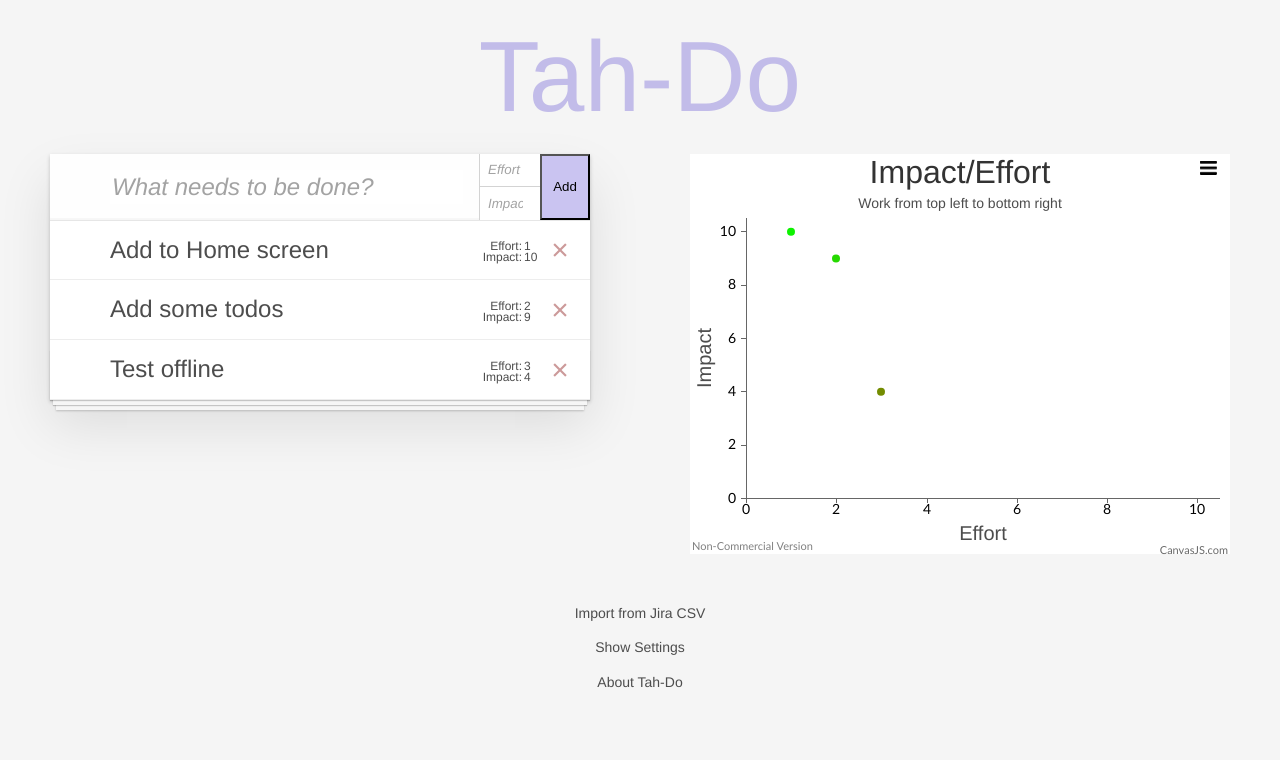
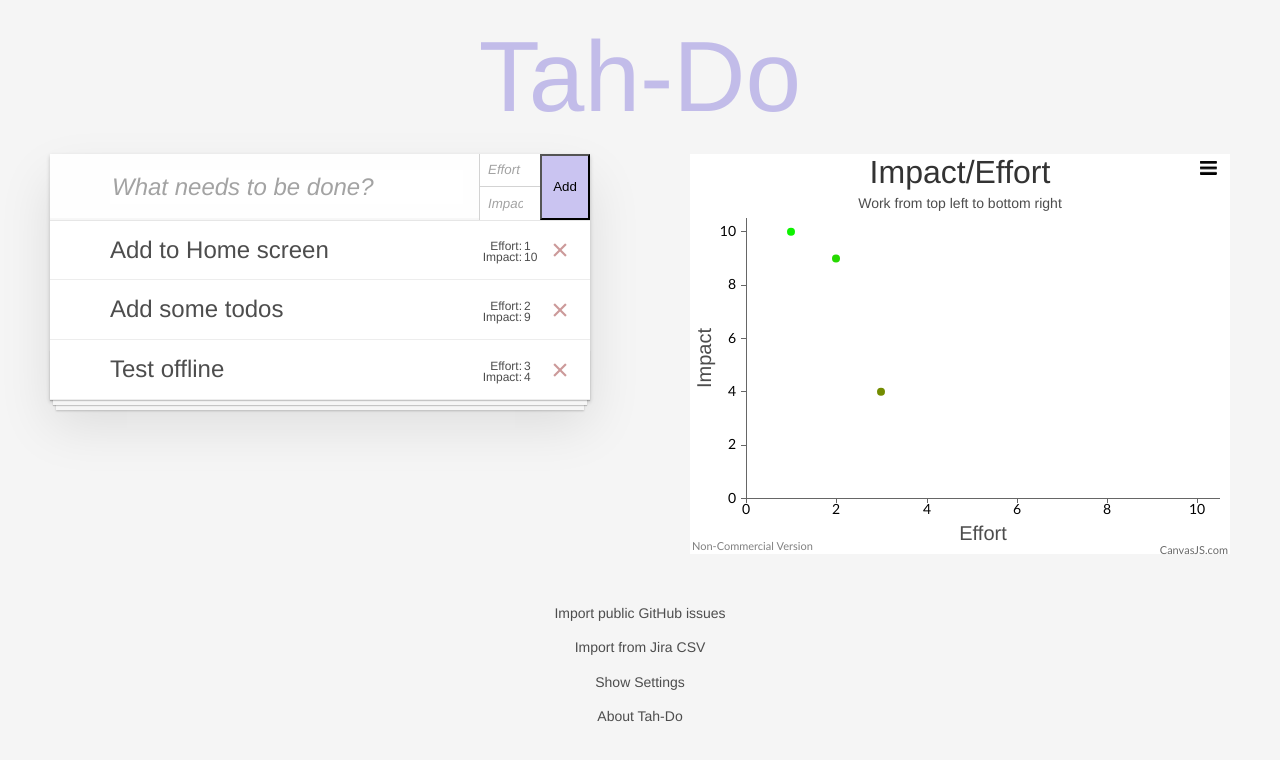
Before and after one commit to votemike/todo, a React (Create React App) app: page / in a window 1280 px wide. Shown: the top 760 px of the page. Built offline with nearby package versions, Linux system fonts and the light colour scheme.

Commit message:
Adding import for public GitHub issues

```diff
--- a/package.json
+++ b/package.json
@@ -6,6 +6,7 @@
   "dependencies": {
     "csv-parse": "^4.4.1",
     "gh-pages": "^2.0.1",
+    "github-api": "^3.2.2",
     "react": "^16.8.6",
     "react-dom": "^16.8.6",
     "react-scripts": "3.0.0"
--- a/src/App.js
+++ b/src/App.js
@@ -5,6 +5,8 @@ import TodoList from './components/TodoList';
 import AddTodo from './components/AddTodo';
 import Settings from './components/Settings';
 import JiraImport from './components/JiraImport';
+import GitHubImport from './components/GitHubImport';
+import GitHub from './utilities/GitHub';
 import Jira from './utilities/Jira';
 
 function App() {
@@ -28,17 +30,17 @@ function App() {
   );
   const effortRef = React.createRef();
   const [settings, setSettings] = useStateWithLocalStorage('settings', {impact: "Impact", effort: "Effort", showLabels: false});
-  const [jiraItems, setJiraItems] = React.useState([]);
+  const [newItems, setNewItems] = React.useState([]);
   const [newItemText, setNewItemText] = React.useState('');
   React.useEffect(() => {
-    if (jiraItems.length > 0 && newItemText === '') {
-      setNewItemText(jiraItems[0].text);
-      const newestJiraItems = [...jiraItems];
-      newestJiraItems.splice(0, 1);
-      setJiraItems(newestJiraItems);
+    if (newItems.length > 0 && newItemText === '') {
+      setNewItemText(newItems[0].text);
+      const newestItems = [...newItems];
+      newestItems.splice(0, 1);
+      setNewItems(newestItems);
       effortRef.current.focus();
     }
-  }, [jiraItems, newItemText, setJiraItems, effortRef]);
+  }, [newItems, newItemText, setNewItems, effortRef]);
 
   const addTodoHandler = event => {
     event.preventDefault();
@@ -125,7 +127,8 @@ function App() {
           {graph}
         </div>
         <footer>
-          <JiraImport handleFiles={(event) => Jira.handleCsvUpload(event, jiraItems, setJiraItems)}/>
+          <GitHubImport handleSubmit={(event) => GitHub.importIssues(event, newItems, setNewItems)}/>
+          <JiraImport handleFiles={(event) => Jira.handleCsvUpload(event, newItems, setNewItems)}/>
           <Settings settingsFormHandler={settingsFormHandler} settings={settings} />
           <a href="https://github.com/votemike/todo#Tah-Do">About Tah-Do</a>
         </footer>
--- a/src/App.scss
+++ b/src/App.scss
@@ -315,16 +315,26 @@ footer {
   }
 }
 
+.jira-import input,
+.github-import form {
+  display: block;
+  margin: 5px auto;
+  transition: height 400ms ease-in-out;
+  overflow: hidden;
+  &.hidden {
+    height: 0;
+  }
+}
+
 .jira-import {
   input {
     height: 18px;
-    display: block;
-    margin: 5px auto;
-    transition: height 400ms ease-in-out;
-    overflow: hidden;
-    &.hidden {
-      height: 0;
-    }
+  }
+}
+
+.github-import {
+  form {
+    height: 22px;
   }
 
 }
--- /dev/null
+++ b/src/components/GitHubImport.js
@@ -0,0 +1,23 @@
+import React from 'react';
+
+function GitHubImport({ handleSubmit }) {
+    const [showForm, setShowForm] = React.useState(false);
+
+    const toggleButtonHandler = event => {
+        event.preventDefault();
+
+        setShowForm(!showForm);
+    };
+
+    return (
+        <div className="github-import togglable-section">
+            <button className="show-hide-toggle" onClick={toggleButtonHandler}>Import public GitHub issues</button>
+            <form onSubmit={handleSubmit} className={showForm ? "" : "hidden"}>
+                <input type="text" id="repopath" name="github-import" placeholder="user/repo"/>
+                <button type="submit">Import</button>
+            </form>
+        </div>
+    );
+}
+
+export default GitHubImport
--- /dev/null
+++ b/src/utilities/GitHub.js
@@ -0,0 +1,30 @@
+class GitHub {
+    static importIssues(event, newItems, setNewItems) {
+        event.preventDefault();
+
+        const {repopath} = event.target.elements;
+
+        import('github-api')
+            .then(({default: GitHub}) => {
+                const gh = new GitHub();
+                const [user, repo] = repopath.value.trim().split('/');
+                gh
+                    .getIssues(user, repo)
+                    .listIssues()
+                    .then((issues) => {
+                        const newIssues = [];
+                        issues.data.forEach((issue) => {
+                            newIssues.push({text: `${repo}-${issue.number} ${issue.title}`});
+                        });
+                        setNewItems([...newItems, ...newIssues]);
+                    }).catch(err => {
+                    alert('There was an error, it may be because the repository isn\'t public.');
+                });
+            })
+            .catch(err => {
+                alert('There was an error, please refresh the page and try again');
+            });
+    }
+}
+
+export default GitHub
--- a/src/utilities/Jira.js
+++ b/src/utilities/Jira.js
@@ -1,7 +1,7 @@
 import CsvParse from 'csv-parse';
 
 class Jira {
-    static handleCsvUpload(event, jiraItems, setJiraItems) {
+    static handleCsvUpload(event, newItems, setNewItems) {
         const file = event.target.files[0];
         const parser = CsvParse({delimiter: ',', columns: true, trim: true});
         let newJiraItems = [];
@@ -17,7 +17,7 @@ class Jira {
             return function(e) {
                 parser.write(e.target.result);
                 parser.end();
-                setJiraItems([...jiraItems, ...newJiraItems]);
+                setNewItems([...newItems, ...newJiraItems]);
             };
         })(file);
 
```
Also changed, not shown: 1 other file (tests, documents, lock files or other folders).
